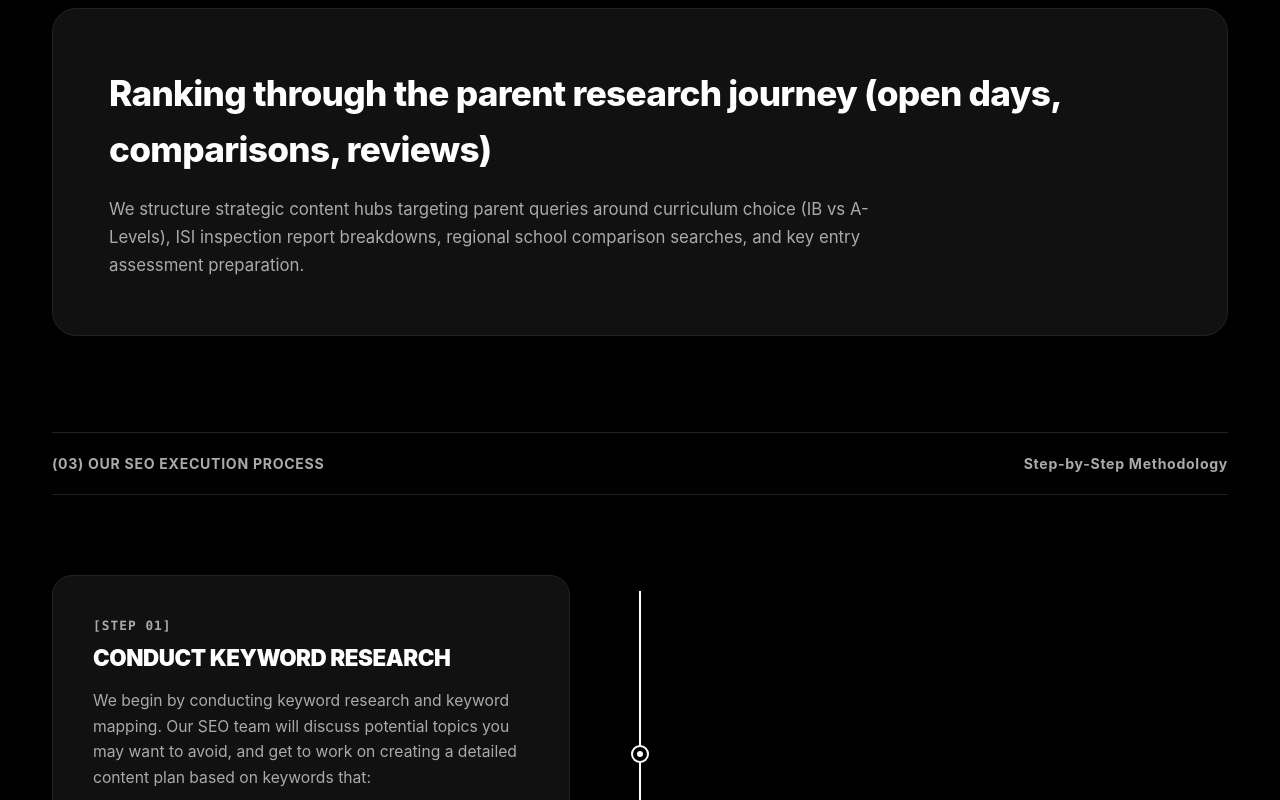
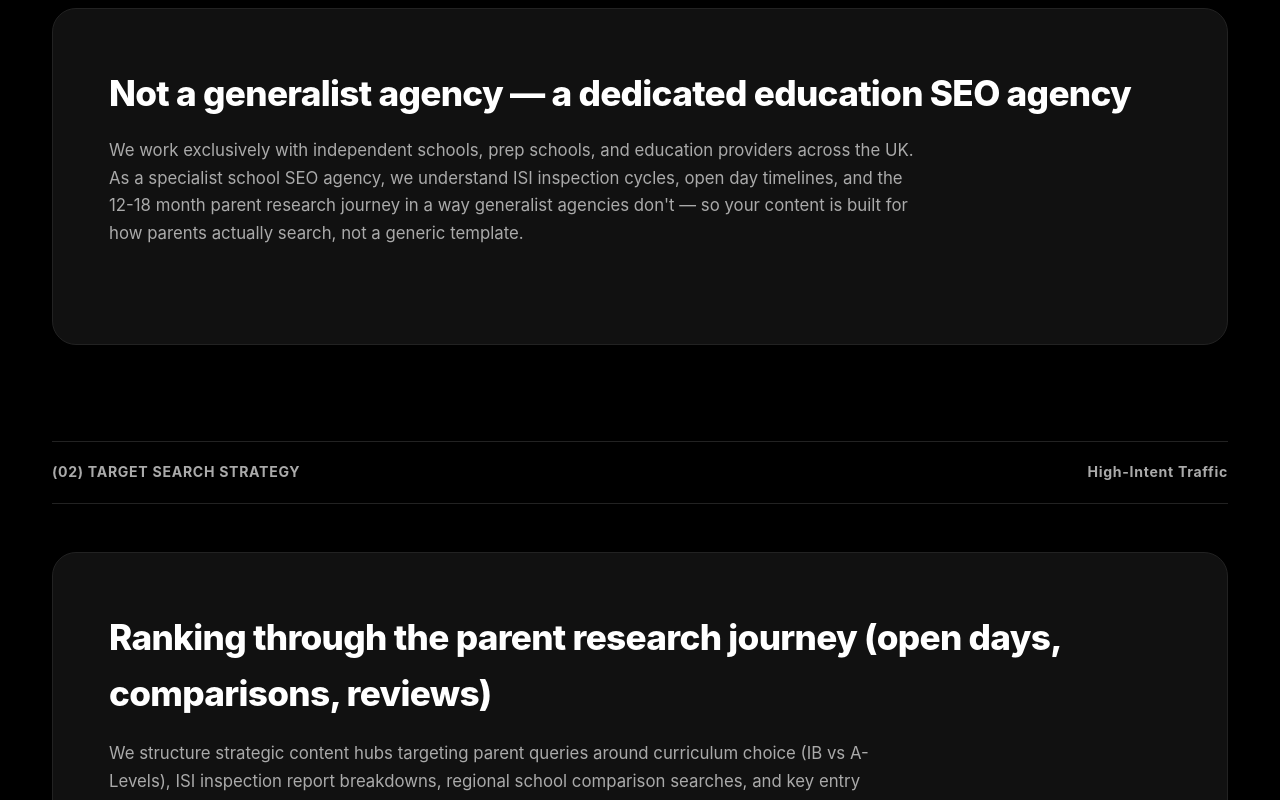
Before and after one commit to lucasthegreat1/agency-website, a Next.js app: page /seo-for-private-schools-education in a window 1280 px wide. Shown: the part 1440-2240 px from the top of the page. Built offline with nearby package versions, Linux system fonts and the light colour scheme.

Commit message:
Updated /seo-for-private-schools-education with agency keywords, Why XTRACT Education SEO Agency section, 2 new FAQs, and process timeline agency text

```diff
--- a/src/app/seo-for-private-schools-education/page.tsx
+++ b/src/app/seo-for-private-schools-education/page.tsx
@@ -2,11 +2,13 @@ import { Metadata } from 'next';
 import IndustryPageTemplate, { UKIndustrySpec } from '@/components/IndustryPageTemplate';
 
 export const metadata: Metadata = {
-  title: 'SEO for Private Schools & Education Providers | UK',
-  description: 'Get in front of parents researching schools and tutors months before enrolment. SEO for UK private education. Free audit.',
+  title: 'SEO for Private Schools & Education Providers | UK Education SEO Agency',
+  description:
+    "UK's specialist education SEO agency — get in front of parents researching schools and tutors months before enrolment. Free audit.",
   openGraph: {
-    title: 'SEO for Private Schools & Education Providers | UK',
-    description: 'Get in front of parents researching schools and tutors months before enrolment. SEO for UK private education. Free audit.',
+    title: 'SEO for Private Schools & Education Providers | UK Education SEO Agency',
+    description:
+      "UK's specialist education SEO agency — get in front of parents researching schools and tutors months before enrolment. Free audit.",
     type: 'website',
   },
 };
@@ -14,18 +16,31 @@ export const metadata: Metadata = {
 const spec: UKIndustrySpec = {
   tag: 'PRIVATE EDUCATION SEO UK',
   h1: 'SEO for private schools and education providers that builds enrolment pipeline early',
-  metaTitle: 'SEO for Private Schools & Education Providers | UK',
-  metaDescription: 'Get in front of parents researching schools and tutors months before enrolment. SEO for UK private education. Free audit.',
+  metaTitle: 'SEO for Private Schools & Education Providers | UK Education SEO Agency',
+  metaDescription:
+    "UK's specialist education SEO agency — get in front of parents researching schools and tutors months before enrolment. Free audit.",
   schemaType: 'EducationalOrganization',
-  metaNotesNotice: 'Annual enrolment cycle runway alignment. Focus on long-lead parent research content, open day landing pages, regional comparison guides, and curriculum authority.',
+  metaNotesNotice:
+    'Annual enrolment cycle runway alignment. Focus on long-lead parent research content, open day landing pages, regional comparison guides, and curriculum authority.',
+  whoWeServeSection: {
+    sectionLabel: '(01.5) WHY XTRACT — A SPECIALIST EDUCATION SEO AGENCY',
+    title: 'Not a generalist agency — a dedicated education SEO agency',
+    body: "We work exclusively with independent schools, prep schools, and education providers across the UK. As a specialist school SEO agency, we understand ISI inspection cycles, open day timelines, and the 12-18 month parent research journey in a way generalist agencies don't — so your content is built for how parents actually search, not a generic template.",
+  },
+  seoTeamText: 'Our education SEO agency team',
+  contentWritersText:
+    'As a specialist education SEO agency, our content writers have experience writing within this sector',
   h2Outline: {
     section1Title: 'Why enrolment SEO needs a longer runway than most agencies plan for',
-    section1Content: 'Parents researching independent schools, prep schools, or selective tutoring services begin their decision-making process 12 to 18 months before registration deadlines. Campaigns must engage parents early in their research journey long before open day events.',
+    section1Content:
+      'Parents researching independent schools, prep schools, or selective tutoring services begin their decision-making process 12 to 18 months before registration deadlines. Campaigns must engage parents early in their research journey long before open day events.',
     section2Title: 'Ranking through the parent research journey (open days, comparisons, reviews)',
-    section2Content: 'We structure strategic content hubs targeting parent queries around curriculum choice (IB vs A-Levels), ISI inspection report breakdowns, regional school comparison searches, and key entry assessment preparation.',
+    section2Content:
+      'We structure strategic content hubs targeting parent queries around curriculum choice (IB vs A-Levels), ISI inspection report breakdowns, regional school comparison searches, and key entry assessment preparation.',
     caseStudyTitle: 'Case study: UK Independent Prep & Senior School Results',
     caseStudyResult: '+180% Increase in Open Day Registrations',
-    caseStudyContent: 'By establishing regional parent research silos and EducationalOrganization JSON-LD schema, an independent UK school group filled its prospective open day events 6 months ahead of registration deadlines.',
+    caseStudyContent:
+      'By establishing regional parent research silos and EducationalOrganization JSON-LD schema, an independent UK school group filled its prospective open day events 6 months ahead of registration deadlines.',
     retainerTitle: "What's included in your retainer",
     retainerItems: [
       'Open Day & Campus Visit Landing Page SEO',
@@ -39,7 +54,8 @@ const spec: UKIndustrySpec = {
   },
   aiSearchSection: {
     h2: 'Built for how people search now — including AI',
-    content: 'Parents are starting to ask AI tools things like "best private schools in Surrey" or "is private school worth it after the fee changes" before they browse individual school websites. We make sure your school\'s information is structured so these tools can find and cite it accurately.',
+    content:
+      'Parents are starting to ask AI tools things like "best private schools in Surrey" or "is private school worth it after the fee changes" before they browse individual school websites. We make sure your school\'s information is structured so these tools can find and cite it accurately.',
   },
   faqs: [
     {
@@ -58,6 +74,14 @@ const spec: UKIndustrySpec = {
       q: 'Can SEO support both day schools and international boarding enquiries?',
       a: 'Yes. We build multi-region campaign structures that target local UK parents for day school entry while optimizing international landing pages for overseas family placement.',
     },
+    {
+      q: 'What makes you different from a generalist SEO agency?',
+      a: "We're a specialist education SEO agency — we only work with schools and education providers, so we understand curriculum comparisons, ISI reporting, and the parent research timeline without needing to be briefed on the basics.",
+    },
+    {
+      q: 'Do you work with independent schools across all regions of the UK?',
+      a: 'Yes — as a UK-wide school SEO agency, we build regional comparison content and location-specific landing pages so your school ranks for parents searching in your catchment area and beyond.',
+    },
   ],
 };
 
--- a/src/components/IndustryPageTemplate.tsx
+++ b/src/components/IndustryPageTemplate.tsx
@@ -32,8 +32,10 @@ export type UKIndustrySpec = {
     sectionLabel: string;
     title: string;
     body: string;
-    bullets: string[];
+    bullets?: string[];
   };
+  seoTeamText?: string;
+  contentWritersText?: string;
   aiSearchSection?: {
     h2: string;
     content: string;
@@ -138,6 +140,7 @@ export default function IndustryPageTemplate({ spec }: { spec: UKIndustrySpec })
                 {spec.whoWeServeSection.body}
               </p>
 
+              {spec.whoWeServeSection.bullets && spec.whoWeServeSection.bullets.length > 0 && (
                 <div style={{ display: 'grid', gridTemplateColumns: 'repeat(auto-fit, minmax(280px, 1fr))', gap: '1.25rem' }}>
                   {spec.whoWeServeSection.bullets.map((bullet, idx) => (
                     <div key={idx} style={{ backgroundColor: '#181818', border: '1px solid #222222', borderRadius: '16px', padding: '1.25rem 1.5rem', display: 'flex', alignItems: 'center', gap: '1rem' }}>
@@ -148,6 +151,7 @@ export default function IndustryPageTemplate({ spec }: { spec: UKIndustrySpec })
                     </div>
                   ))}
                 </div>
+              )}
             </div>
           </div>
         </section>
@@ -214,7 +218,11 @@ export default function IndustryPageTemplate({ spec }: { spec: UKIndustrySpec })
             <span>Step-by-Step Methodology</span>
           </div>
 
-          <SeoGeoProcessTimeline industryName={spec.tag} />
+          <SeoGeoProcessTimeline
+            industryName={spec.tag}
+            seoTeamText={spec.seoTeamText}
+            contentWritersText={spec.contentWritersText}
+          />
         </div>
       </section>
 
--- a/src/components/SeoGeoProcessTimeline.tsx
+++ b/src/components/SeoGeoProcessTimeline.tsx
@@ -2,14 +2,22 @@
 
 import React from 'react';
 
-export default function SeoGeoProcessTimeline({ industryName }: { industryName?: string }) {
+export default function SeoGeoProcessTimeline({
+  industryName,
+  seoTeamText,
+  contentWritersText,
+}: {
+  industryName?: string;
+  seoTeamText?: string;
+  contentWritersText?: string;
+}) {
   const steps = [
     {
       num: '01',
       title: 'CONDUCT KEYWORD RESEARCH',
       side: 'left',
       description:
-        `We begin by conducting keyword research and keyword mapping. Our SEO team will discuss potential topics you may want to avoid, and get to work on creating a detailed content plan based on keywords that:`,
+        `We begin by conducting keyword research and keyword mapping. ${seoTeamText || 'Our SEO team'} will discuss potential topics you may want to avoid, and get to work on creating a detailed content plan based on keywords that:`,
       bullets: [
         `Align with your ${industryName || 'business'} requirements`,
         'Are relevant to what is already appearing in the SERPs',
@@ -29,7 +37,7 @@ export default function SeoGeoProcessTimeline({ industryName }: { industryName?:
         'Authoritative industry articles',
       ],
       extraText:
-        'Our content writers have experience writing within this sector and will produce expert content that builds topical authority and trust with your target audience.',
+        `${contentWritersText || 'Our content writers have experience writing within this sector'} and will produce expert content that builds topical authority and trust with your target audience.`,
     },
     {
       num: '03',
```
Lines whose indentation alone changed are shown as unchanged.
